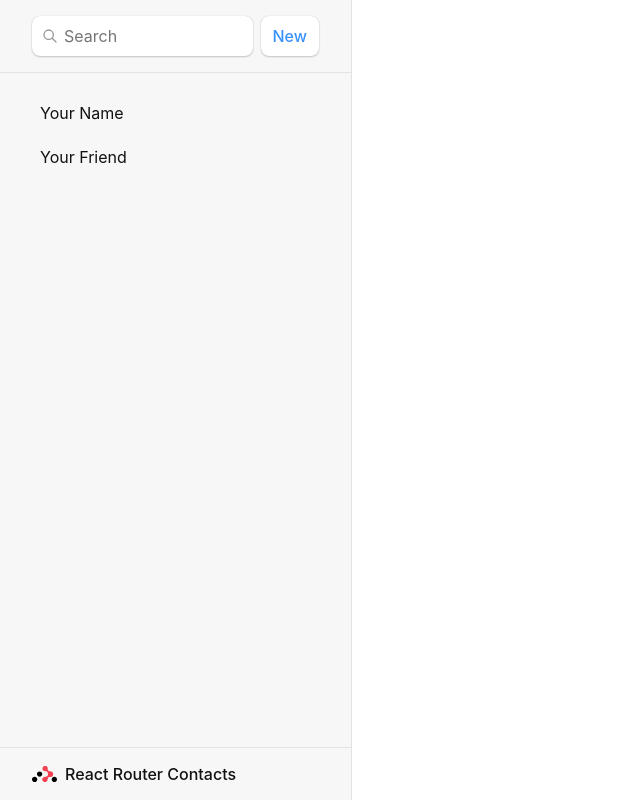
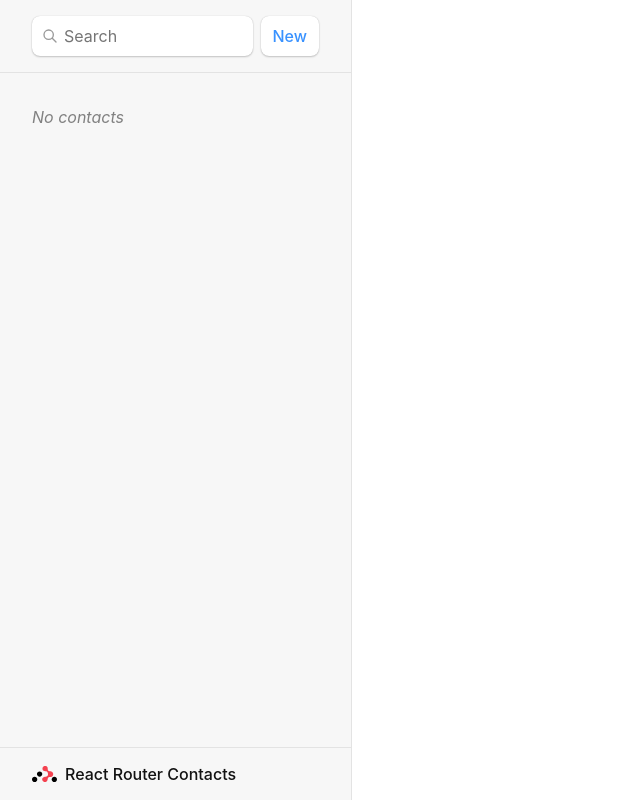
Before and after one commit to DODOVX/my-router, a React (Vite) app: page / in a window 1280 px wide. Shown: the whole page, without its empty margins (0-640 px from the left). Built offline with nearby package versions, Linux system fonts and the light colour scheme.

Commit message:
Loading Date

```diff
--- a/src/main.jsx
+++ b/src/main.jsx
@@ -5,15 +5,16 @@ import {
   RouterProvider,
 } from "react-router-dom";
 import './index.css'
-import Root from "./routes/root";
 import ErrorPage from "./error-page";
 import Contact from "./routes/contact";
+import Root, { loader as rootLoader } from "./routes/root";
 
 const router = createBrowserRouter([
   {
     path: "/",
     element: <Root />,
     errorElement: <ErrorPage />,
+    loader: rootLoader,
     children: [
       {
         path: "contacts/:contactId",
--- a/src/routes/root.jsx
+++ b/src/routes/root.jsx
@@ -1,6 +1,13 @@
-import { Outlet, Link } from "react-router-dom";
+import { Outlet, Link, useLoaderData, } from "react-router-dom";
+import { getContacts } from "../contacts";
+
+export async function loader() {
+  const contacts = await getContacts();
+  return { contacts };
+}
 
 export default function Root() {
+  const { contacts } = useLoaderData();
   return (
     <>
       <div id="sidebar">
@@ -29,14 +36,28 @@ export default function Root() {
           </form>
         </div>
         <nav>
-          <ul>
-            <li>
-              <Link to={`contacts/1`}>Your Name</Link>
-            </li>
-            <li>
-              <Link to={`contacts/2`}>Your Friend</Link>
-            </li>
-          </ul>
+          {contacts.length ? (
+            <ul>
+              {contacts.map((contact) => (
+                <li key={contact.id}>
+                  <Link to={`contacts/${contact.id}`}>
+                    {contact.first || contact.last ? (
+                      <>
+                        {contact.first} {contact.last}
+                      </>
+                    ) : (
+                      <i>No Name</i>
+                    )}{" "}
+                    {contact.favorite && <span>★</span>}
+                  </Link>
+                </li>
+              ))}
+            </ul>
+          ) : (
+            <p>
+              <i>No contacts</i>
+            </p>
+          )}
         </nav>
       </div>
       <div id="detail">
```
